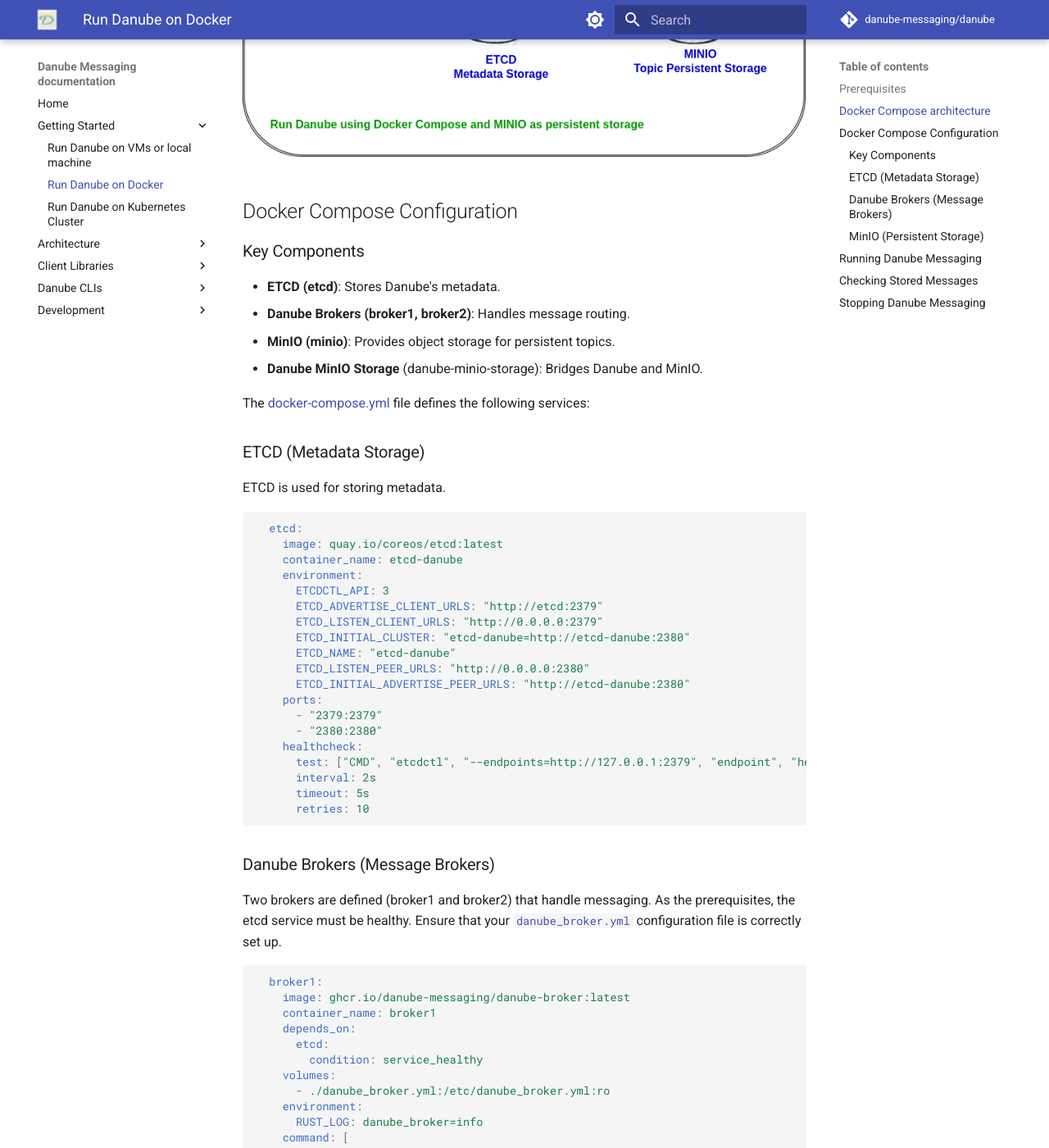
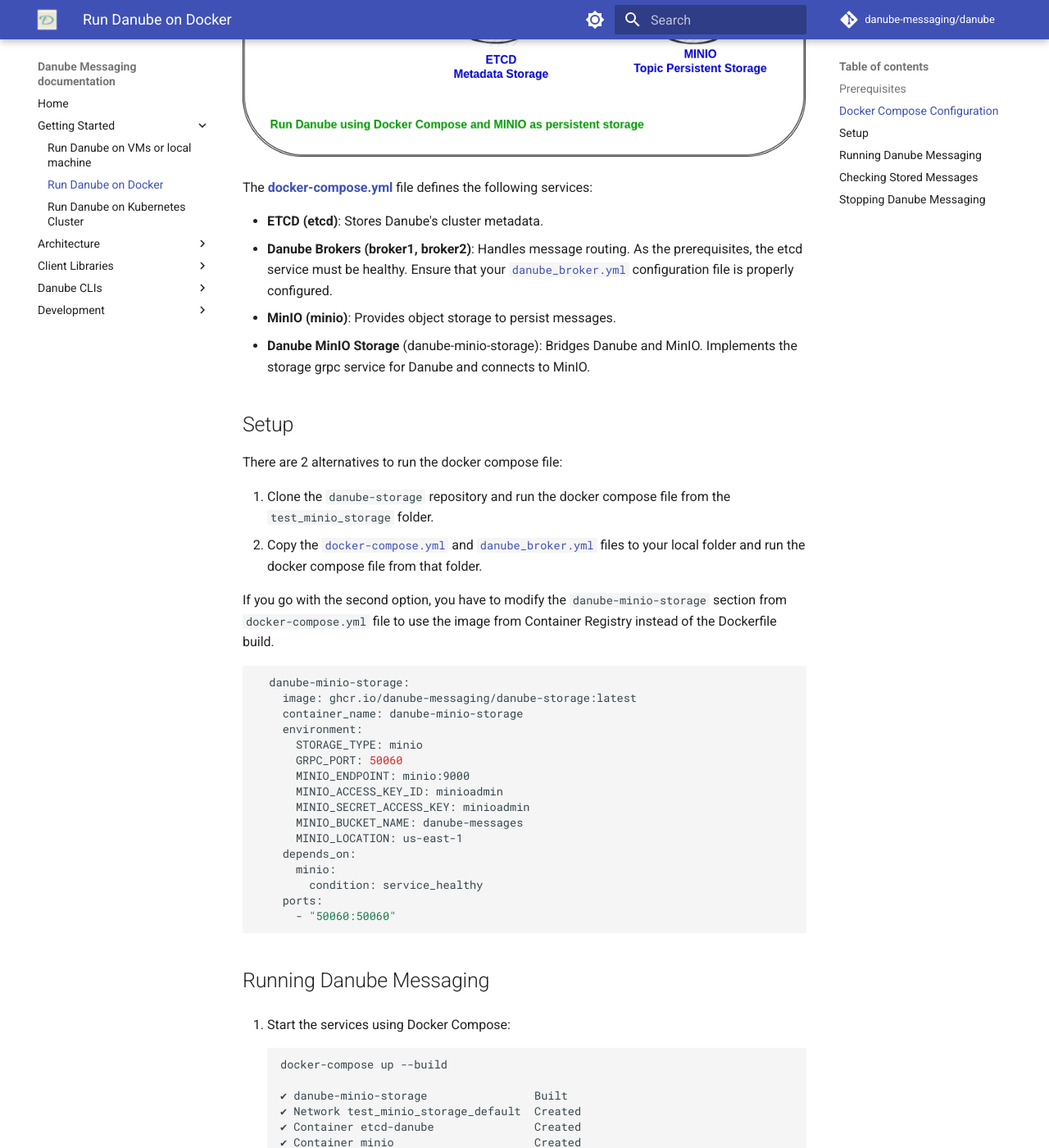
Before and after one commit to danube-messaging/danube_docs, an MkDocs documentation site: the page built from docs/getting_started/Danube_docker_compose.md, in a window 1280 px wide and 1400 px high, scrolled down 1187 px. Shown: the whole window at 82% size. Built offline with MkDocs 1.6.1 and Material for MkDocs 9.7.7, drawn with Linux system fonts in a browser that asks for light colours; comment, search, counter and statistics services are not loaded; some of the changed text lies outside the part shown.

Commit message:
show the setup options

````diff
--- a/docs/getting_started/Danube_docker_compose.md
+++ b/docs/getting_started/Danube_docker_compose.md
@@ -19,104 +19,30 @@
 * Docker Compose (version v2.32.0 or higher)
 * The files mentioned below *docker-compose.yml* and *danube_broker.yml* are in [this repository](https://github.com/danube-messaging/danube-storage/tree/main/test_minio_storage).
 
-## Docker Compose architecture
+## Docker Compose Configuration
 
 ![Danube docker Compose](img/reliable_with_minio_storage.png "Danube Docker Compose")
 
-## Docker Compose Configuration
+The **[docker-compose.yml](https://github.com/danube-messaging/danube-storage/tree/main/test_minio_storage)** file defines the following services:
 
-### Key Components
+* **ETCD (etcd)**: Stores Danube's cluster metadata.
+* **Danube Brokers (broker1, broker2)**: Handles message routing. As the prerequisites, the etcd service must be healthy.
+Ensure that your [`danube_broker.yml`](https://github.com/danube-messaging/danube-storage/tree/main/test_minio_storage) configuration file is properly configured.
+* **MinIO (minio)**: Provides object storage to persist messages.
+* **Danube MinIO Storage** (danube-minio-storage): Bridges Danube and MinIO. Implements the storage grpc service for Danube and connects to MinIO.
 
-* **ETCD (etcd)**: Stores Danube's metadata.
-* **Danube Brokers (broker1, broker2)**: Handles message routing.
-* **MinIO (minio)**: Provides object storage for persistent topics.
-* **Danube MinIO Storage** (danube-minio-storage): Bridges Danube and MinIO.
+## Setup
 
-The [docker-compose.yml](https://github.com/danube-messaging/danube-storage/tree/main/test_minio_storage) file defines the following services:
+There are 2 alternatives to run the docker compose file:
 
-### ETCD (Metadata Storage)
+1. Clone the `danube-storage` repository and run the docker compose file from the `test_minio_storage` folder.
+2. Copy the [`docker-compose.yml`](https://github.com/danube-messaging/danube-storage/blob/main/test_minio_storage/docker-compose.yml) and [`danube_broker.yml`](https://github.com/danube-messaging/danube-storage/blob/main/test_minio_storage/danube_broker.yml) files to your local folder and run the docker compose file from that folder.
 
-ETCD is used for storing metadata.
+If you go with the second option, you have to modify the `danube-minio-storage` section from `docker-compose.yml` file to use the image from Container Registry instead of the Dockerfile build.
 
-```yaml
-  etcd:
-    image: quay.io/coreos/etcd:latest
-    container_name: etcd-danube
-    environment:
-      ETCDCTL_API: 3
-      ETCD_ADVERTISE_CLIENT_URLS: "http://etcd:2379"
-      ETCD_LISTEN_CLIENT_URLS: "http://0.0.0.0:2379"
-      ETCD_INITIAL_CLUSTER: "etcd-danube=http://etcd-danube:2380"
-      ETCD_NAME: "etcd-danube"
-      ETCD_LISTEN_PEER_URLS: "http://0.0.0.0:2380"
-      ETCD_INITIAL_ADVERTISE_PEER_URLS: "http://etcd-danube:2380"
-    ports:
-      - "2379:2379"
-      - "2380:2380"
-    healthcheck:
-      test: ["CMD", "etcdctl", "--endpoints=http://127.0.0.1:2379", "endpoint", "health"]
-      interval: 2s
-      timeout: 5s
-      retries: 10
-```
-
-### Danube Brokers (Message Brokers)
-
-Two brokers are defined (broker1 and broker2) that handle messaging. As the prerequisites, the etcd service must be healthy.
-Ensure that your [`danube_broker.yml`](https://github.com/danube-messaging/danube-storage/tree/main/test_minio_storage) configuration file is correctly set up.
-
-```yaml
-  broker1:
-    image: ghcr.io/danube-messaging/danube-broker:latest
-    container_name: broker1
-    depends_on:
-      etcd:
-        condition: service_healthy
-    volumes:
-      - ./danube_broker.yml:/etc/danube_broker.yml:ro
-    environment:
-      RUST_LOG: danube_broker=info
-    command: [
-      "--config-file", "/etc/danube_broker.yml",
-      "--broker-addr", "0.0.0.0:6650",
-      "--admin-addr", "0.0.0.0:50051",
-      "--prom-exporter", "0.0.0.0:3000"
-    ]
-    ports:
-      - "6650:6650"
-      - "50051:50051"
-      - "3000:3000"
-```
-
-The second broker (broker2) is configured similarly but runs on different ports.
-
-### MinIO (Persistent Storage)
-
-MinIO is used for message persistence. [Danube-storage](https://github.com/danube-messaging/danube-storage/tree/main) implements the storage grpc service for Danube and connects to MinIO.
-
-```yaml
-  minio:
-    image: minio/minio
-    container_name: minio
-    environment:
-      MINIO_ROOT_USER: minioadmin
-      MINIO_ROOT_PASSWORD: minioadmin
-    command: server /data --console-address ":9001"
-    ports:
-      - "9000:9000"
-      - "9001:9001"
-    volumes:
-      - minio_data:/data
-    healthcheck:
-      test: ["CMD", "curl", "-f", "http://localhost:9000/minio/health/live"]
-      interval: 30s
-      timeout: 20s
-      retries: 3
-
+```bash
   danube-minio-storage:
-    build:
-      context: ../.
-      dockerfile: Dockerfile
+    image: ghcr.io/danube-messaging/danube-storage:latest
     container_name: danube-minio-storage
     environment:
       STORAGE_TYPE: minio
@@ -131,9 +57,6 @@
         condition: service_healthy
     ports:
       - "50060:50060"
-
-volumes:
-  minio_data:
 ```
 
 ## Running Danube Messaging
@@ -151,6 +74,8 @@
     ✔ Container broker1                   Created
     ✔ Container danube-minio-storage      Created
     ```
+
+    or just `docker-compose up` if you use the danube-storage image.
 
     This command will download the necessary images and start the containers. Docker Compose will ensure that ETCD and MinIO are healthy before starting the Danube brokers and storage component.
 
````
Also changed, not shown: other parts of docs/getting_started/Danube_docker_compose.md (+1 -1 lines).
